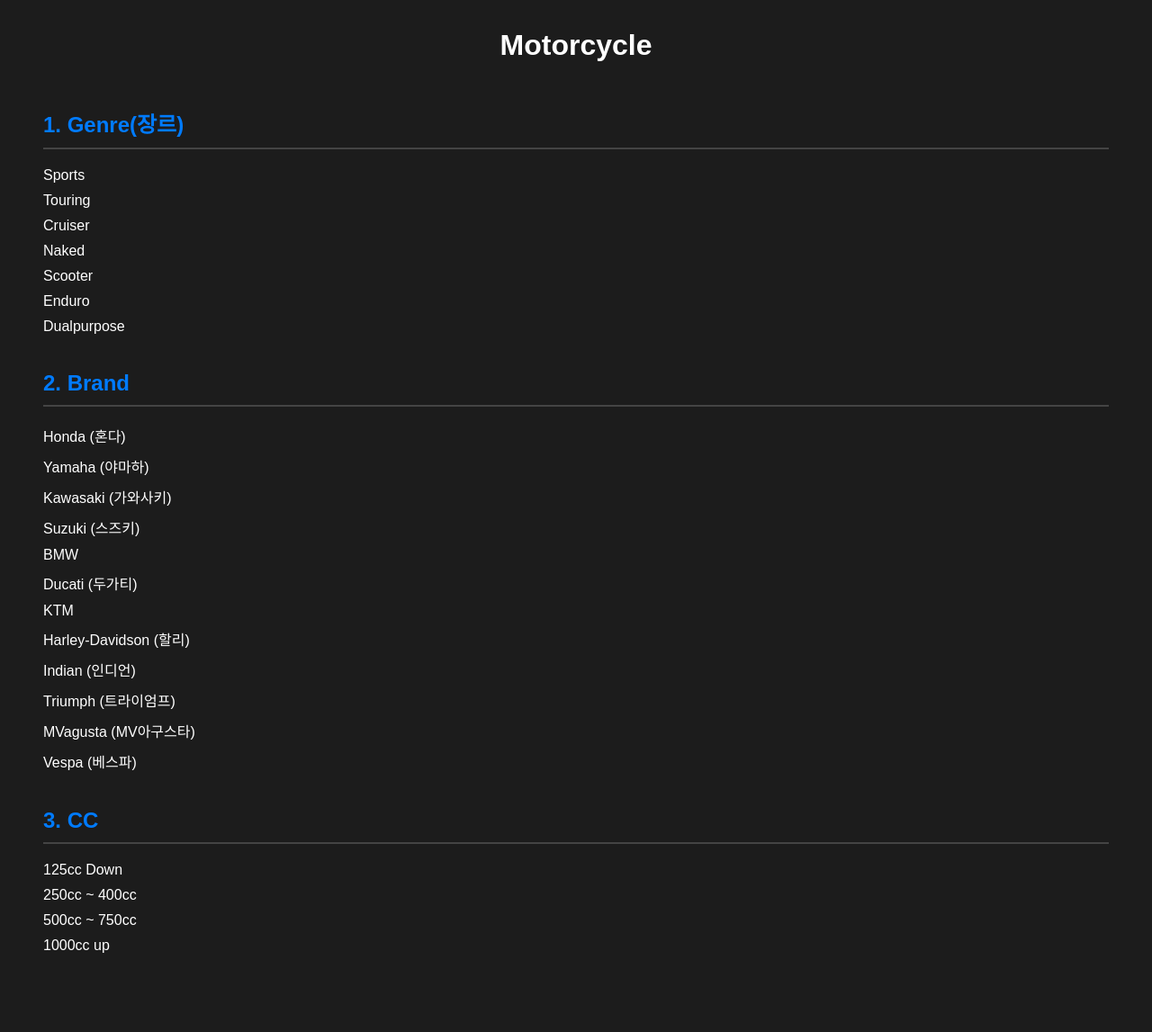
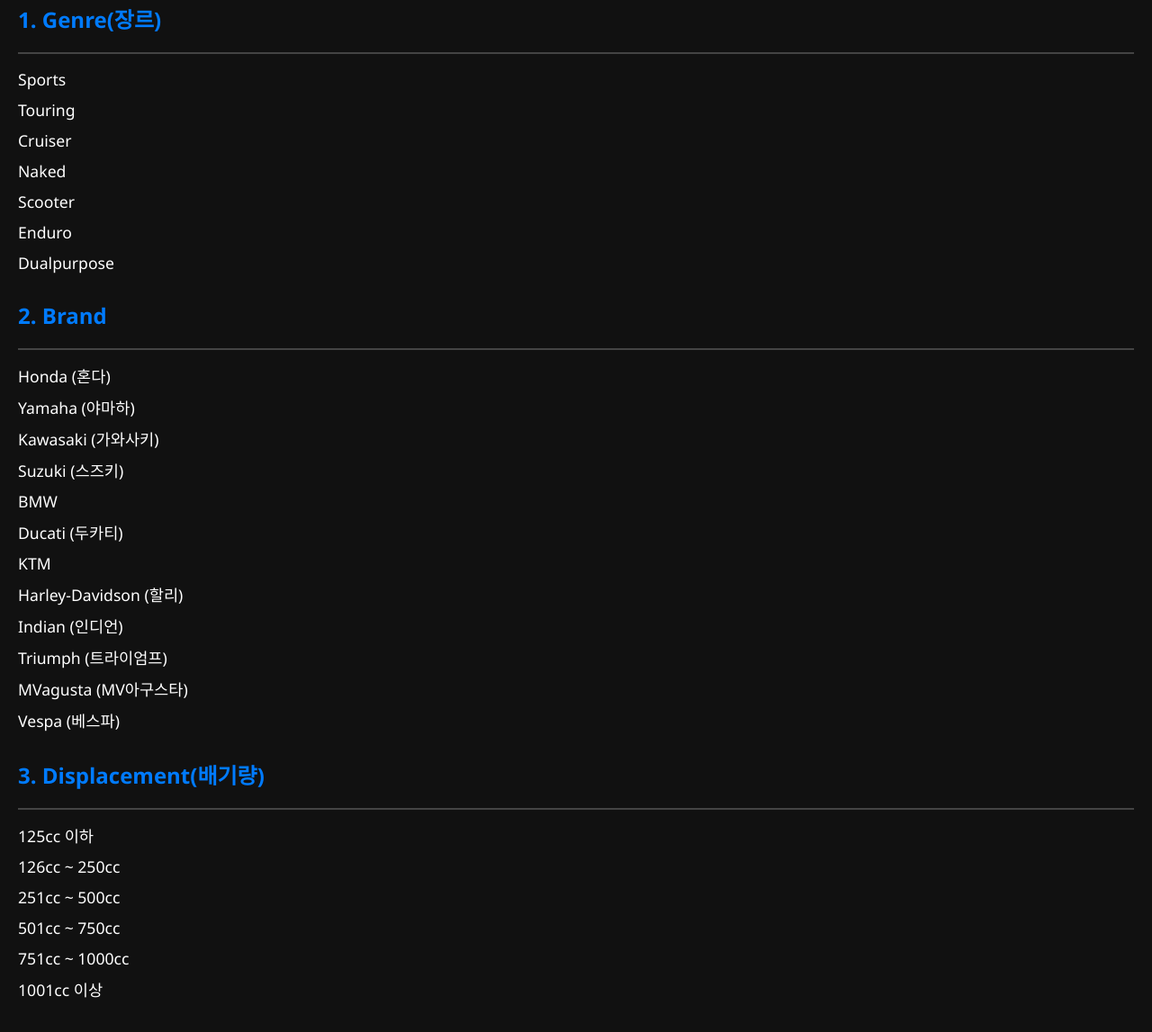
Before and after one commit to emdtks8848/Gear-Ride.github.io, a plain HTML site: page bike.html in a window 1280 px wide. Shown: the part 37-1184 px from the top of the page at 90% size. Drawn offline with Linux system fonts and the light colour scheme.

Commit message:
Update bike.html

```diff
--- a/bike.html
+++ b/bike.html
@@ -2,40 +2,36 @@
 <html lang="ko">
 <head>
   <meta charset="UTF-8">
-  <title>Motorcycle</title>
+  <title>Motorcycle Info</title>
   <style>
     body {
-      background-color: #1c1c1c;
+      background-color: #111;
       color: white;
-      font-family: 'Arial', sans-serif;
-      padding: 40px;
+      font-family: 'Segoe UI', sans-serif;
+      margin: 0;
+      padding: 20px;
     }
-    h1 {
-      text-align: center;
-      margin-bottom: 50px;
+    h2 {
+      color: #007bff;
     }
-    .section {
-      margin-bottom: 40px;
-    }
-    .section h2 {
-      color: #007bff;
-      border-bottom: 2px solid #444;
-      padding-bottom: 10px;
+    hr {
+      border: 1px solid #444;
     }
     ul {
       list-style: none;
-      padding: 0;
+      padding-left: 0;
+      margin-bottom: 30px;
     }
     li {
-      margin: 10px 0;
+      margin-bottom: 10px;
+      font-size: 1.1em;
     }
   </style>
 </head>
 <body>
-  <h1>Motorcycle</h1>
 
-  <div class="section">
   <h2>1. Genre(장르)</h2>
+  <hr>
   <ul>
     <li>Sports</li>
     <li>Touring</li>
@@ -45,17 +41,16 @@
     <li>Enduro</li>
     <li>Dualpurpose</li>
   </ul>
-  </div>
 
-  <div class="section">
   <h2>2. Brand</h2>
+  <hr>
   <ul>
     <li>Honda (혼다)</li>
     <li>Yamaha (야마하)</li>
     <li>Kawasaki (가와사키)</li>
     <li>Suzuki (스즈키)</li>
     <li>BMW</li>
-      <li>Ducati (두가티)</li>
+    <li>Ducati (두카티)</li>
     <li>KTM</li>
     <li>Harley-Davidson (할리)</li>
     <li>Indian (인디언)</li>
@@ -63,17 +58,17 @@
     <li>MVagusta (MV아구스타)</li>
     <li>Vespa (베스파)</li>
   </ul>
-  </div>
 
-  <div class="section">
-    <h2>3. CC</h2>
+  <h2>3. Displacement(배기량)</h2>
+  <hr>
   <ul>
-      <li>125cc Down</li>
-      <li>250cc ~ 400cc</li>
-      <li>500cc ~ 750cc</li>
-      <li>1000cc up</li>
+    <li>125cc 이하</li>
+    <li>126cc ~ 250cc</li>
+    <li>251cc ~ 500cc</li>
+    <li>501cc ~ 750cc</li>
+    <li>751cc ~ 1000cc</li>
+    <li>1001cc 이상</li>
   </ul>
-  </div>
 
 </body>
 </html>
```
Lines whose indentation alone changed are shown as unchanged.
